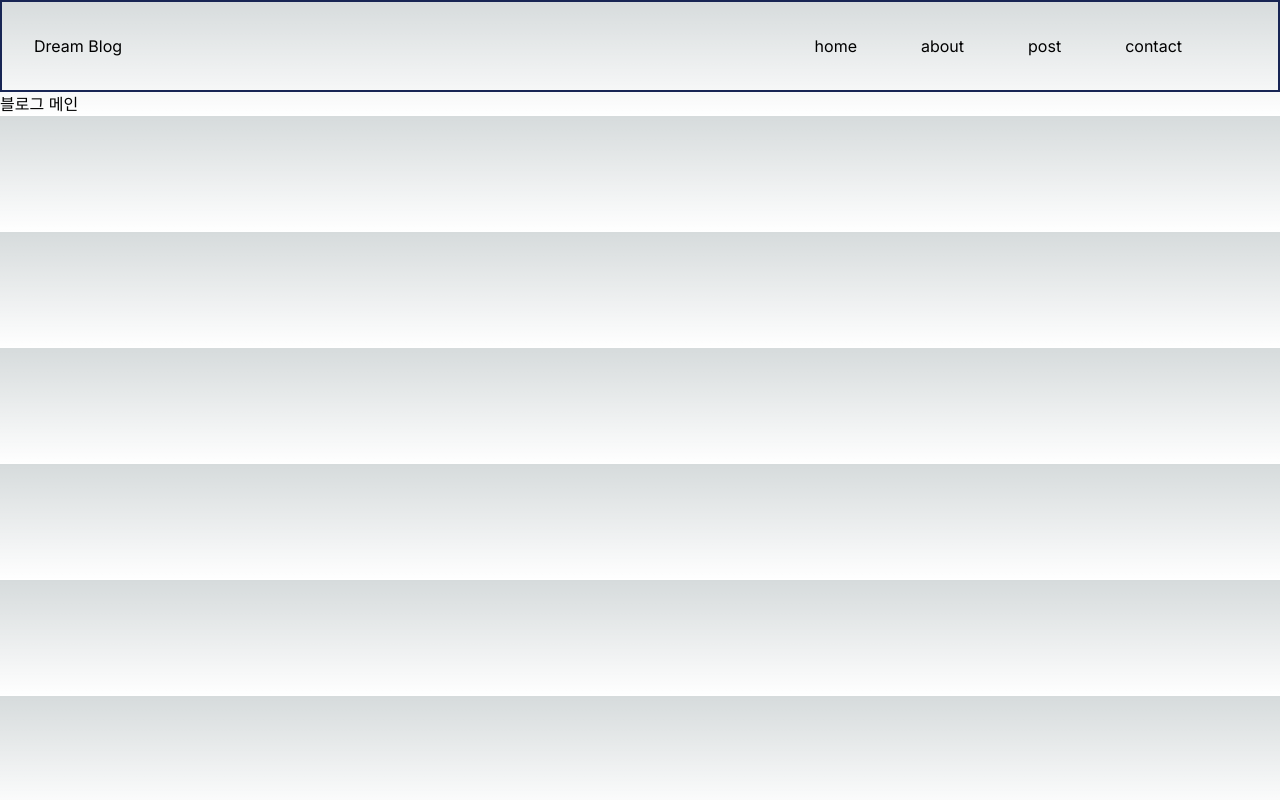
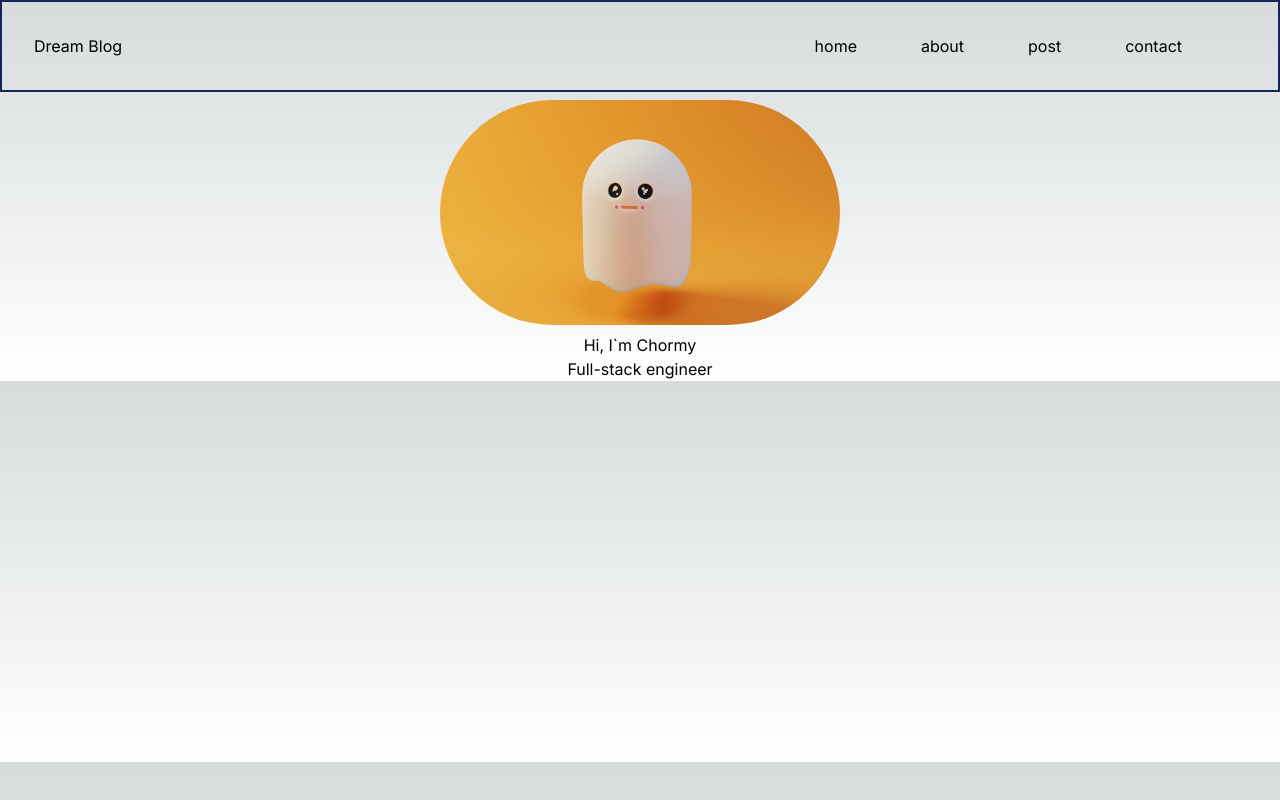
Before and after one commit to JeonJungyu-1/dream-blog, a Next.js app: page / in a window 1280 px wide. Built offline with nearby package versions, Linux system fonts and the light colour scheme.

Commit message:
feat: 메인화면 프로필 컴포넌트 추가

```diff
--- a/src/app/page.tsx
+++ b/src/app/page.tsx
@@ -1,7 +1,12 @@
-import Image from 'next/image'
+import Profile from "@/components/Profile";
+import Image from "next/image";
 
 export default function Home() {
   return (
-    <h1>블로그 메인</h1>
-  )
+    <>
+      <div className="flex justify-center">
+        <Profile />
+      </div>
+    </>
+  );
 }
--- /dev/null
+++ b/src/components/Profile.tsx
@@ -0,0 +1,14 @@
+import Image from "next/image";
+import profileImage from "../../images/profile.jpg";
+
+export default function Profile() {
+  return (
+    <>
+      <div className="flex-col justify-center items-center">
+        <Image src={profileImage} alt="Profile" width={400} height={400} className="rounded-full my-2" />
+        <h1 className="text-center">Hi, I`m Chormy</h1>
+        <div className="text-center">Full-stack engineer</div>
+      </div>
+    </>
+  );
+}
```
